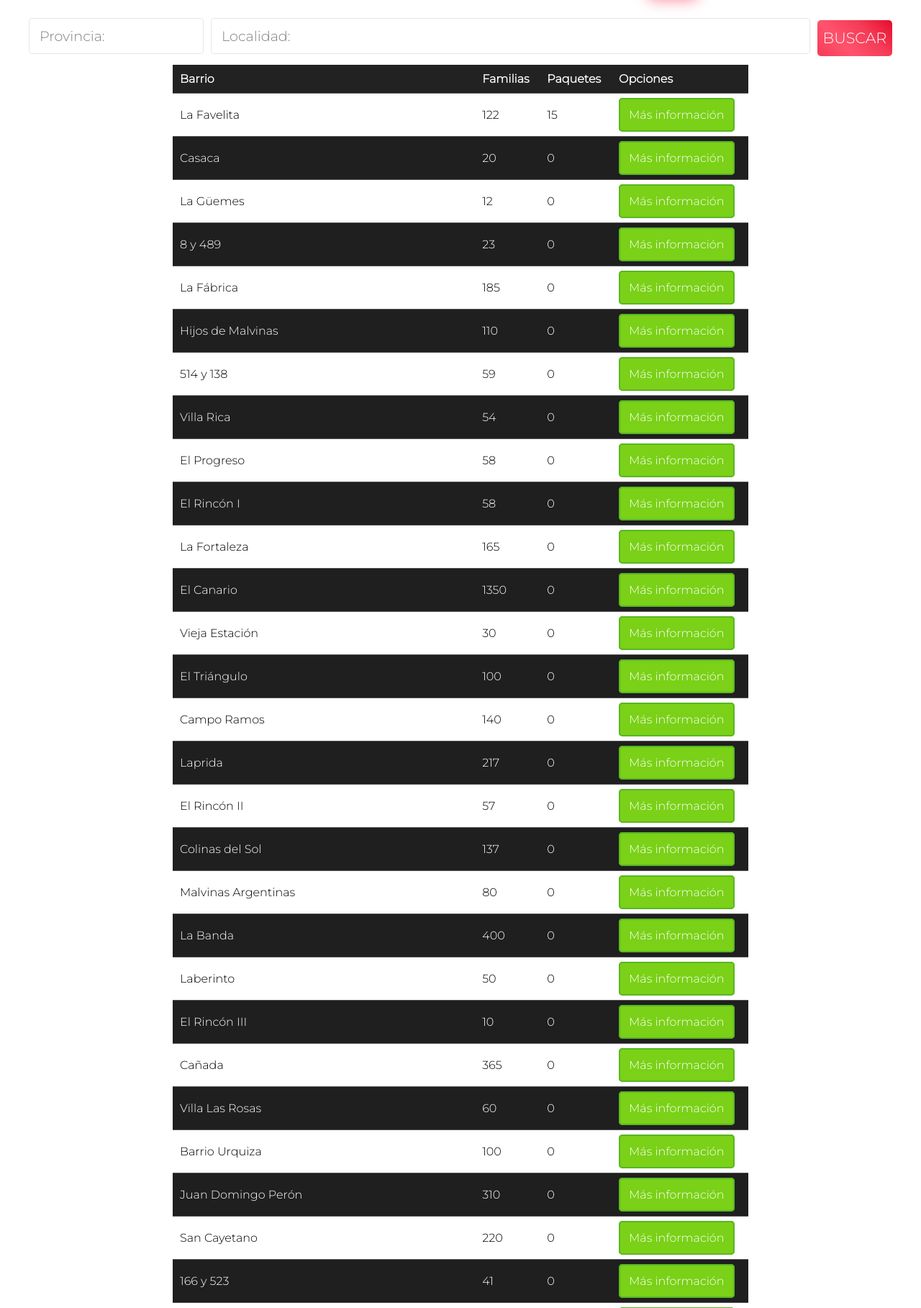
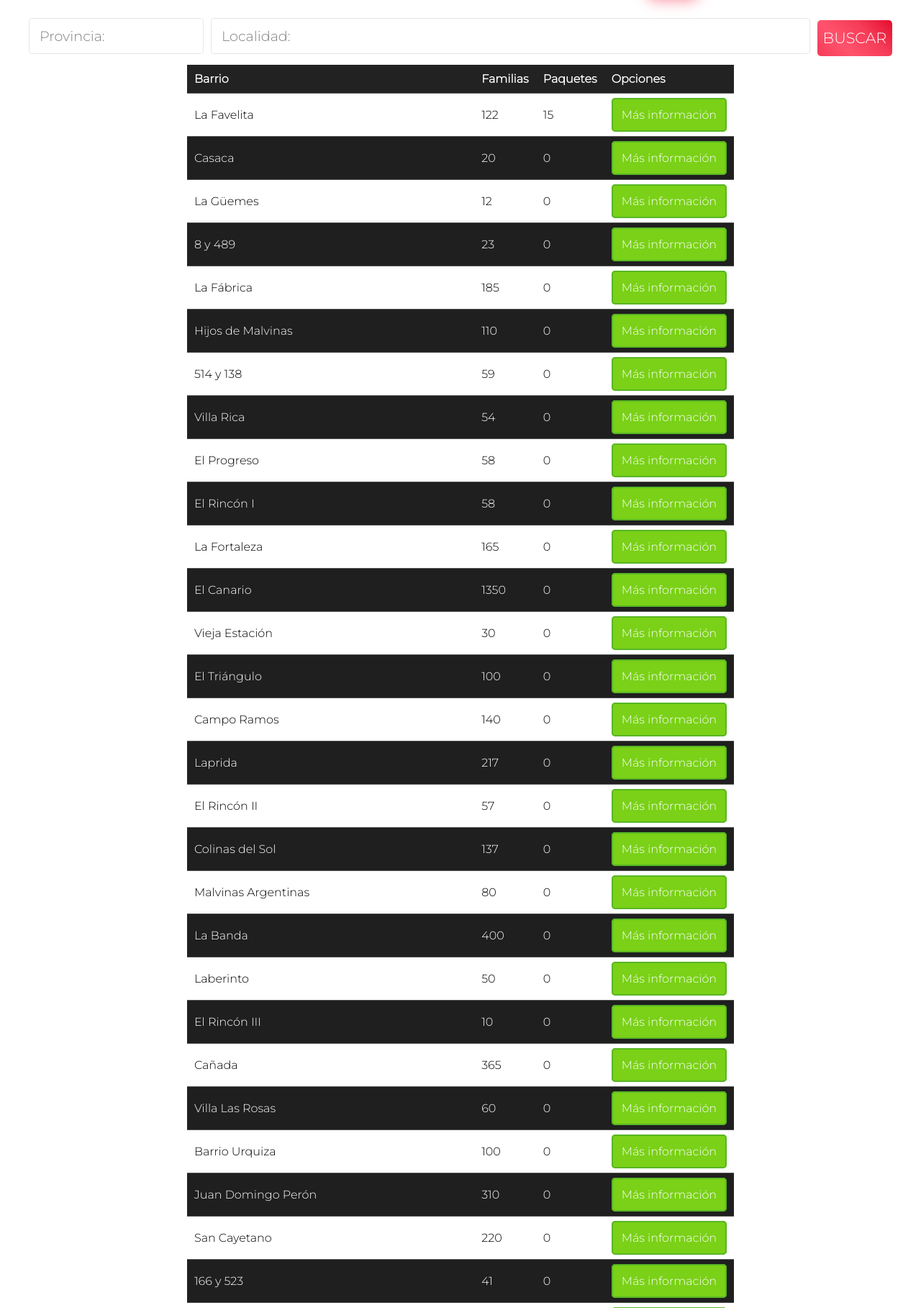
Before and after one commit to JuanICasareski/Desarollo-Sistemas-ONIET-2021, a Flask app: page /barrios in a window 1280 px wide. Shown: the part 70-1887 px from the top of the page at 72% size. Run offline with Flask 2, Linux system fonts and the light colour scheme; data comes from the database, SQL or seed files in the repository; some libraries are stand-ins or nearby versions.

Commit message:
final commit

```diff
--- a/static/barrios_style.css
+++ b/static/barrios_style.css
@@ -46,7 +46,6 @@ body {
 .item-table {
     border-collapse: collapse;
     margin: 0 10px;
-    min-width: 800px;
 }
 
 .item-table thead tr {
@@ -70,6 +69,7 @@ body {
 .item-table tbody tr a {
     text-decoration: none;
     color: #fff;
+    white-space: nowrap;
 }
 
 .item-table tbody tr:nth-of-type(even) {
--- a/static/style.css
+++ b/static/style.css
@@ -68,7 +68,7 @@ body {
     width: 100%;
     height: var(--nav-button-size);
     padding: 20px;
-    z-index: 10;
+    z-index: 99;
 }
 
 .header-container a {
```
